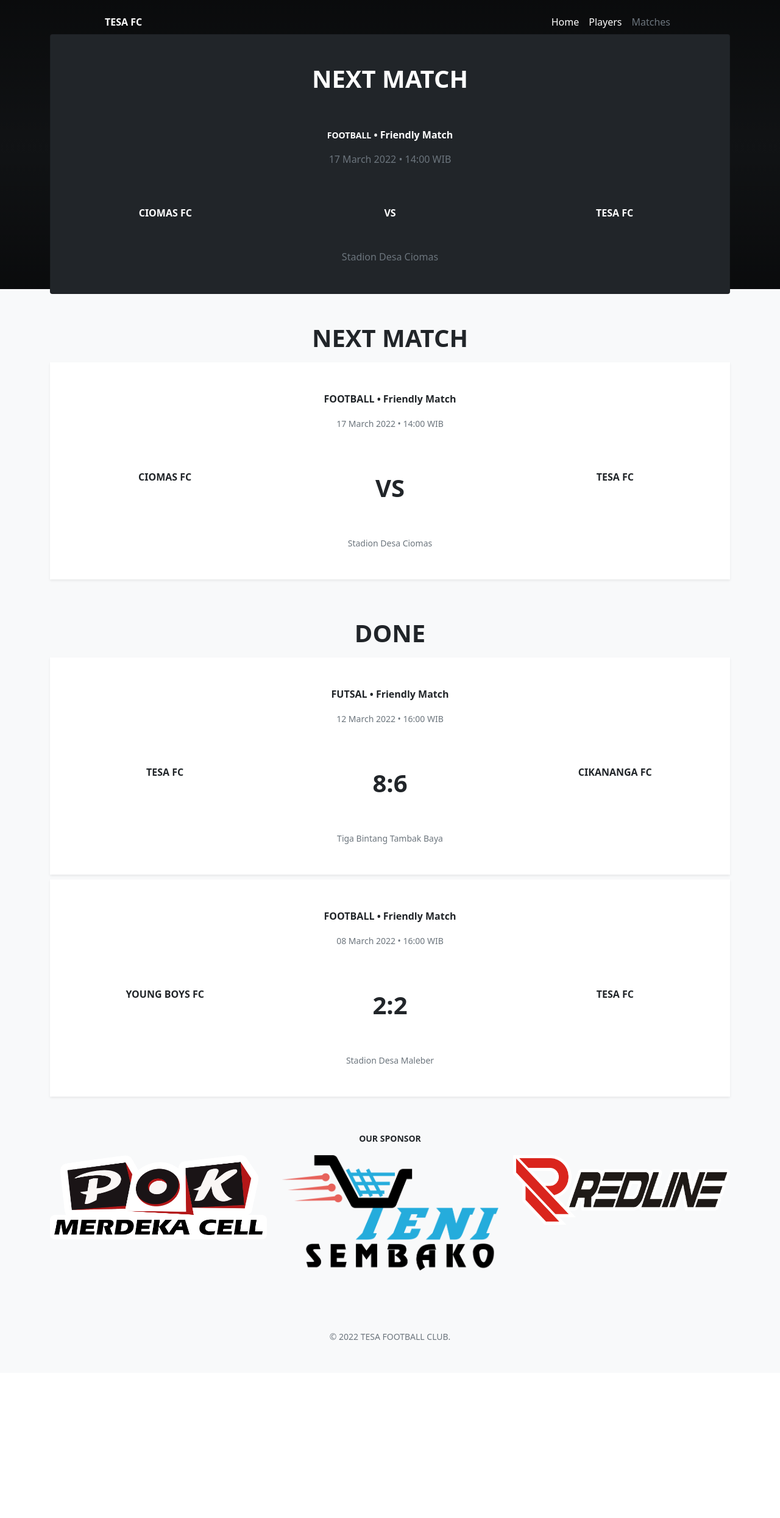
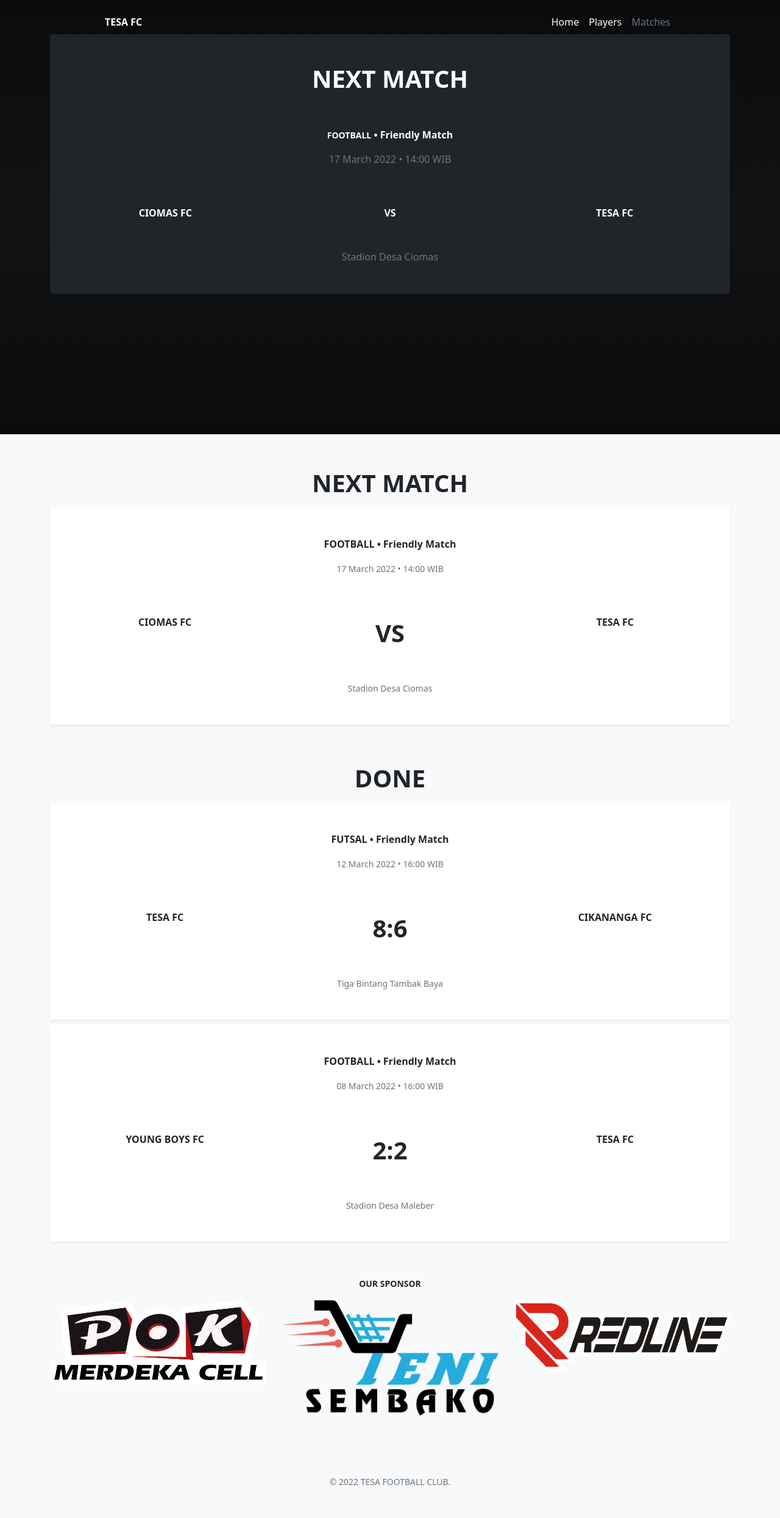
Before and after one commit to tesafc/www2, a Jekyll site: the page built from matches.html, in a window 1280 px wide. Shown: the whole page at 61% size. Built offline with Jekyll 4.4.1, drawn with Linux system fonts in a browser that asks for light colours; before the commit the page ends 2251 px from its top, so only the background shows below that.

Commit message:
Update header-match.html

```diff
--- a/_includes/header-match.html
+++ b/_includes/header-match.html
@@ -1,5 +1,5 @@
 <header>
-  <div class="text-white bg-dark" style="background-image: linear-gradient(rgba(0, 0, 0, 0.7), rgba(0, 0, 0, 0.5), rgba(0, 0, 0, 0.7)), url('{{ page.image }}'); background-size: cover; background-position: 50% 75%; background-repeat: no-repeat;">
+  <div class="text-white bg-dark" style="min-height: 720px; background-image: linear-gradient(rgba(0, 0, 0, 0.7), rgba(0, 0, 0, 0.5), rgba(0, 0, 0, 0.7)), url('{{ page.image }}'); background-size: cover; background-position: 50% 75%; background-repeat: no-repeat;">
     <div class="container pt-3">
       <div class="d-flex flex-wrap align-items-center justify-content-center justify-content-md-between">
         <a href="/" class="d-flex align-items-center col-md-3 text-white text-decoration-none fw-bold">{{ site.title }}</a>
```
